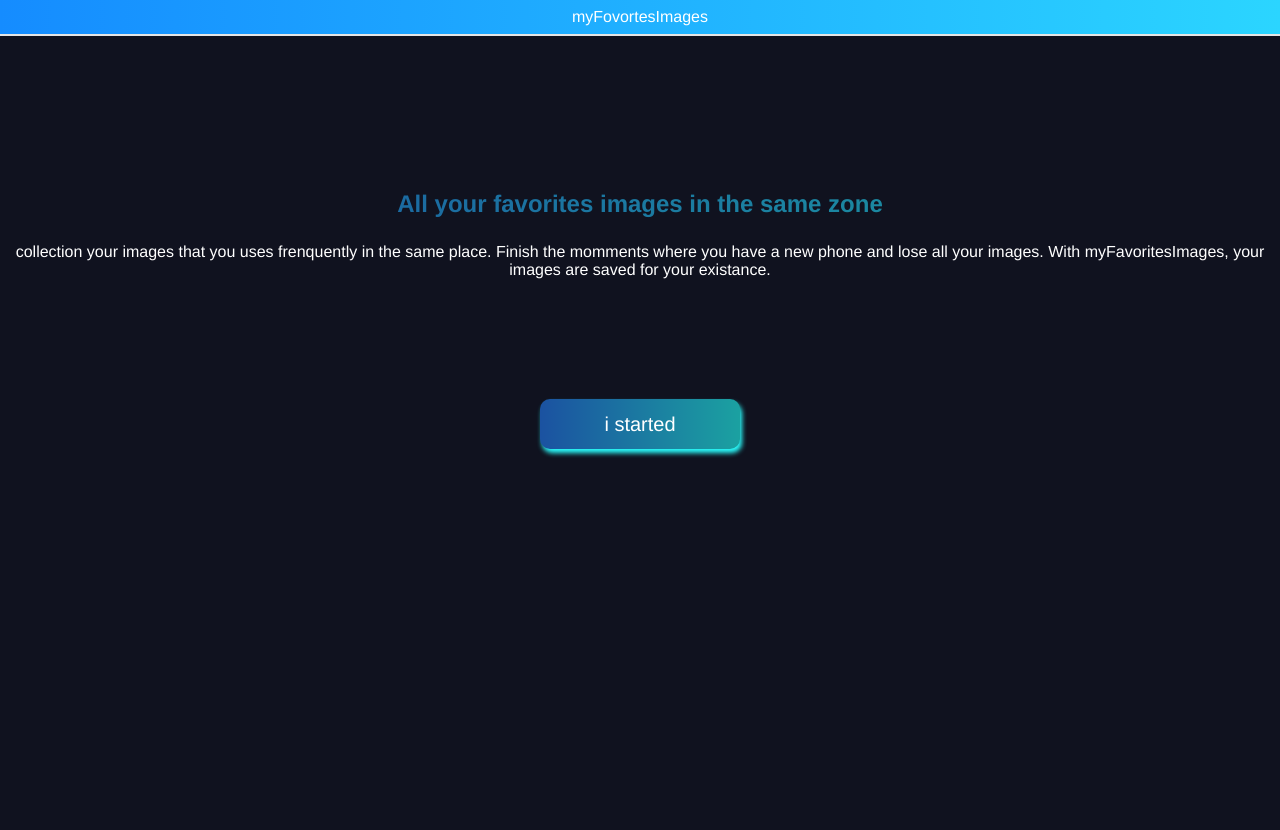
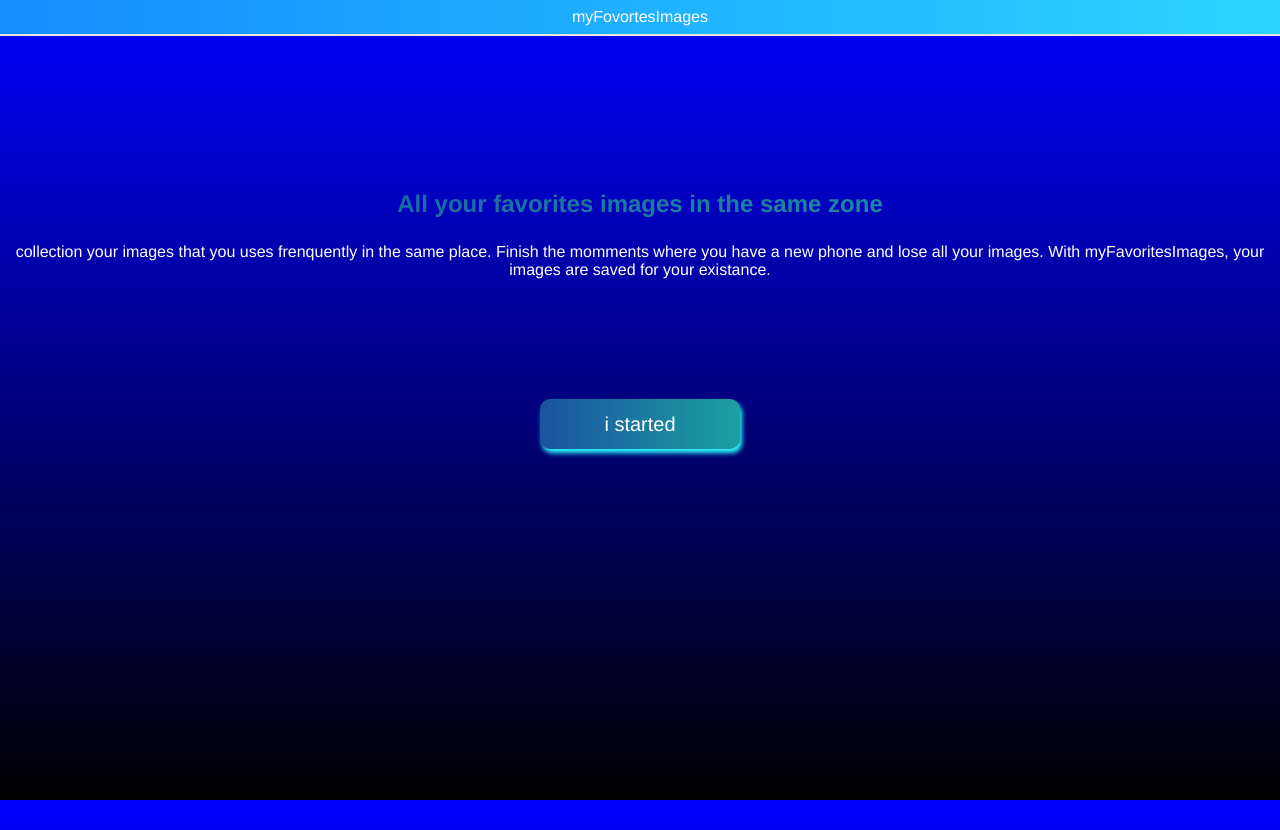
Before and after one commit to DiagneGeek/use-youtube-API, a plain HTML site: page Index.html in a window 1280 px wide. Drawn offline with Linux system fonts and the light colour scheme.

Commit message:
Update style.css

```diff
--- a/style.css
+++ b/style.css
@@ -7,7 +7,7 @@
 }
 body {
     height: 100svh;
-    background: #10121f;
+    background: linear-gradient(blue,black);
     padding-top: 30px;
 }
 section{
```
